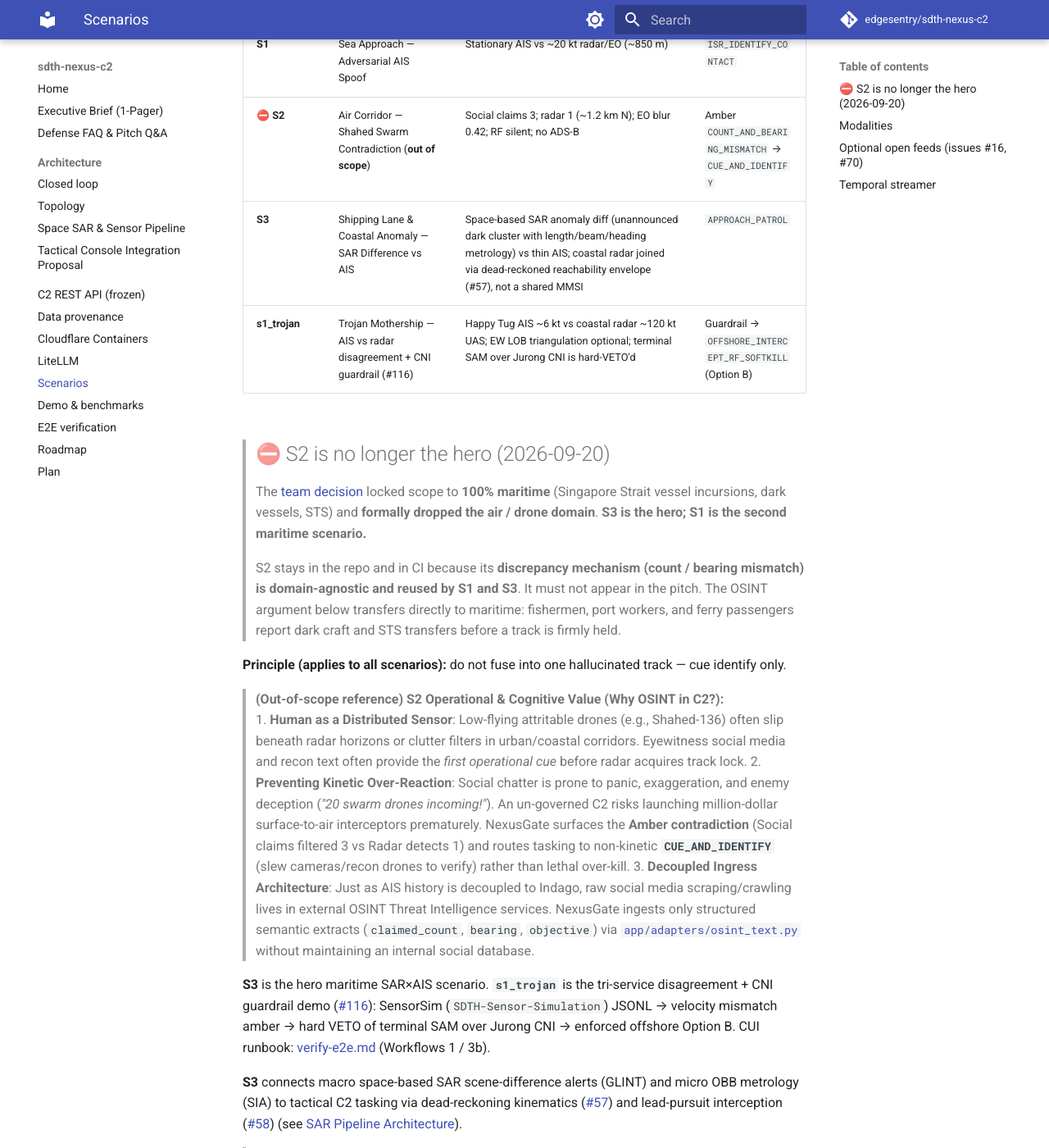
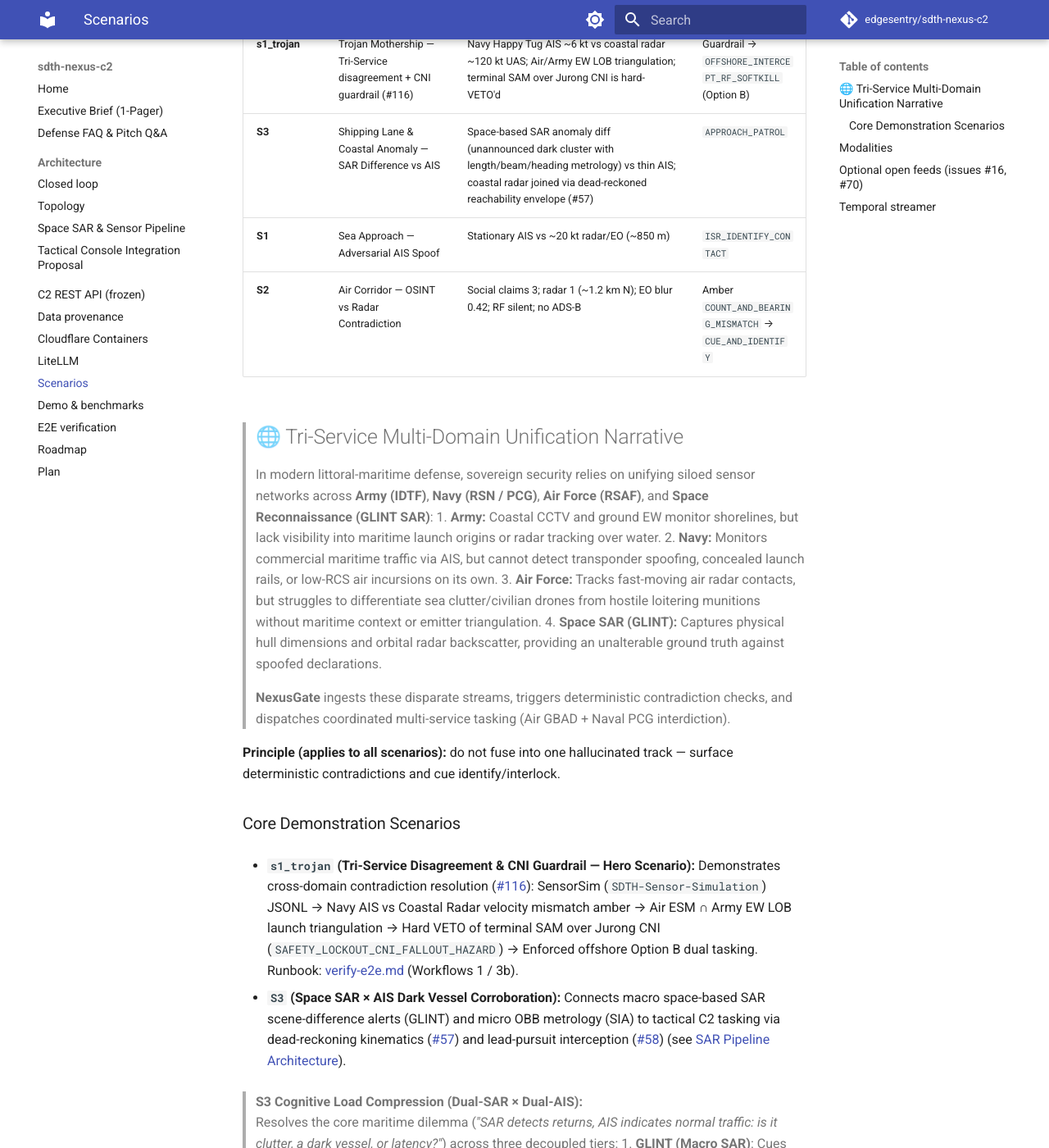
Before and after one commit to edgesentry/sdth-nexus-c2, an MkDocs documentation site: the page built from docs/scenarios.md, in a window 1280 px wide and 1400 px high, scrolled down 261 px. Shown: the whole window at 82% size. Built offline with MkDocs 1.6.1 and Material for MkDocs 9.7.7, drawn with Linux system fonts in a browser that asks for light colours; comment, search, counter and statistics services are not loaded.

Commit message:
docs(scenarios): replace obsolete 100% maritime note with tri-service narrative

```diff
--- a/docs/scenarios.md
+++ b/docs/scenarios.md
@@ -4,31 +4,31 @@ App-layer scenarios under `app/scenarios/`. Each run builds synthetic multi-vend
 
 | ID | Title | Conflict | Tasking |
 |----|-------|----------|---------|
+| **s1_trojan** | Trojan Mothership — Tri-Service disagreement + CNI guardrail (#116) | Navy Happy Tug AIS ~6 kt vs coastal radar ~120 kt UAS; Air/Army EW LOB triangulation; terminal SAM over Jurong CNI is hard-VETO'd | Guardrail → `OFFSHORE_INTERCEPT_RF_SOFTKILL` (Option B) |
+| **S3** | Shipping Lane & Coastal Anomaly — SAR Difference vs AIS | Space-based SAR anomaly diff (unannounced dark cluster with length/beam/heading metrology) vs thin AIS; coastal radar joined via dead-reckoned reachability envelope (#57) | `APPROACH_PATROL` |
 | **S1** | Sea Approach — Adversarial AIS Spoof | Stationary AIS vs ~20 kt radar/EO (~850 m) | `ISR_IDENTIFY_CONTACT` |
-| ⛔ **S2** | Air Corridor — Shahed Swarm Contradiction (**out of scope**) | Social claims 3; radar 1 (~1.2 km N); EO blur 0.42; RF silent; no ADS-B | Amber `COUNT_AND_BEARING_MISMATCH` → `CUE_AND_IDENTIFY` |
-| **S3** | Shipping Lane & Coastal Anomaly — SAR Difference vs AIS | Space-based SAR anomaly diff (unannounced dark cluster with length/beam/heading metrology) vs thin AIS; coastal radar joined via dead-reckoned reachability envelope (#57), not a shared MMSI | `APPROACH_PATROL` |
-| **s1_trojan** | Trojan Mothership — AIS vs radar disagreement + CNI guardrail (#116) | Happy Tug AIS ~6 kt vs coastal radar ~120 kt UAS; EW LOB triangulation optional; terminal SAM over Jurong CNI is hard-VETO'd | Guardrail → `OFFSHORE_INTERCEPT_RF_SOFTKILL` (Option B) |
+| **S2** | Air Corridor — OSINT vs Radar Contradiction | Social claims 3; radar 1 (~1.2 km N); EO blur 0.42; RF silent; no ADS-B | Amber `COUNT_AND_BEARING_MISMATCH` → `CUE_AND_IDENTIFY` |
 
-> ## ⛔ S2 is no longer the hero (2026-09-20)
+> ## 🌐 Tri-Service Multi-Domain Unification Narrative
 >
-> The [team decision](https://github.com/edgesentry/edgesentry-commercial/blob/main/docs/strategy/sdth2026/meeting-20260920-sdth-planning.md) locked scope to **100% maritime** (Singapore Strait vessel incursions, dark vessels, STS) and **formally dropped the air / drone domain**. **S3 is the hero; S1 is the second maritime scenario.**
+> In modern littoral-maritime defense, sovereign security relies on unifying siloed sensor networks across **Army (IDTF)**, **Navy (RSN / PCG)**, **Air Force (RSAF)**, and **Space Reconnaissance (GLINT SAR)**:
+> 1. **Army:** Coastal CCTV and ground EW monitor shorelines, but lack visibility into maritime launch origins or radar tracking over water.
+> 2. **Navy:** Monitors commercial maritime traffic via AIS, but cannot detect transponder spoofing, concealed launch rails, or low-RCS air incursions on its own.
+> 3. **Air Force:** Tracks fast-moving air radar contacts, but struggles to differentiate sea clutter/civilian drones from hostile loitering munitions without maritime context or emitter triangulation.
+> 4. **Space SAR (GLINT):** Captures physical hull dimensions and orbital radar backscatter, providing an unalterable ground truth against spoofed declarations.
 >
-> S2 stays in the repo and in CI because its **discrepancy mechanism (count / bearing mismatch) is domain-agnostic and reused by S1 and S3**. It must not appear in the pitch. The OSINT argument below transfers directly to maritime: fishermen, port workers, and ferry passengers report dark craft and STS transfers before a track is firmly held.
+> **NexusGate** ingests these disparate streams, triggers deterministic contradiction checks, and dispatches coordinated multi-service tasking (Air GBAD + Naval PCG interdiction).
 
-**Principle (applies to all scenarios):** do not fuse into one hallucinated track — cue identify only.
+**Principle (applies to all scenarios):** do not fuse into one hallucinated track — surface deterministic contradictions and cue identify/interlock.
 
-> **(Out-of-scope reference) S2 Operational & Cognitive Value (Why OSINT in C2?):**
-> 1. **Human as a Distributed Sensor**: Low-flying attritable drones (e.g., Shahed-136) often slip beneath radar horizons or clutter filters in urban/coastal corridors. Eyewitness social media and recon text often provide the *first operational cue* before radar acquires track lock.
-> 2. **Preventing Kinetic Over-Reaction**: Social chatter is prone to panic, exaggeration, and enemy deception (*"20 swarm drones incoming!"*). An un-governed C2 risks launching million-dollar surface-to-air interceptors prematurely. NexusGate surfaces the **Amber contradiction** (Social claims filtered 3 vs Radar detects 1) and routes tasking to non-kinetic **`CUE_AND_IDENTIFY`** (slew cameras/recon drones to verify) rather than lethal over-kill.
-> 3. **Decoupled Ingress Architecture**: Just as AIS history is decoupled to Indago, raw social media scraping/crawling lives in external OSINT Threat Intelligence services. NexusGate ingests only structured semantic extracts (`claimed_count`, `bearing`, `objective`) via [`app/adapters/osint_text.py`](data-provenance.md) without maintaining an internal social database.
+### Core Demonstration Scenarios
 
-**S3** is the hero maritime SAR×AIS scenario. **`s1_trojan`** is the tri-service
-disagreement + CNI guardrail demo ([#116](https://github.com/edgesentry/sdth-nexus-c2/issues/116)):
-SensorSim (`SDTH-Sensor-Simulation`) JSONL → velocity mismatch amber → hard VETO of terminal SAM over Jurong
-CNI → enforced offshore Option B. CUI runbook: [verify-e2e.md](verify-e2e.md)
-(Workflows 1 / 3b).
+* **`s1_trojan` (Tri-Service Disagreement & CNI Guardrail — Hero Scenario):**
+  Demonstrates cross-domain contradiction resolution ([#116](https://github.com/edgesentry/sdth-nexus-c2/issues/116)):
+  SensorSim (`SDTH-Sensor-Simulation`) JSONL → Navy AIS vs Coastal Radar velocity mismatch amber → Air ESM ∩ Army EW LOB launch triangulation → Hard VETO of terminal SAM over Jurong CNI (`SAFETY_LOCKOUT_CNI_FALLOUT_HAZARD`) → Enforced offshore Option B dual tasking. Runbook: [verify-e2e.md](verify-e2e.md) (Workflows 1 / 3b).
 
-**S3** connects macro space-based SAR scene-difference alerts (GLINT) and micro OBB metrology (SIA) to tactical C2 tasking via dead-reckoning kinematics ([#57](https://github.com/edgesentry/sdth-nexus-c2/issues/57)) and lead-pursuit interception ([#58](https://github.com/edgesentry/sdth-nexus-c2/issues/58)) (see [SAR Pipeline Architecture](architecture/sar_pipeline.md)).
+* **`S3` (Space SAR × AIS Dark Vessel Corroboration):**
+  Connects macro space-based SAR scene-difference alerts (GLINT) and micro OBB metrology (SIA) to tactical C2 tasking via dead-reckoning kinematics ([#57](https://github.com/edgesentry/sdth-nexus-c2/issues/57)) and lead-pursuit interception ([#58](https://github.com/edgesentry/sdth-nexus-c2/issues/58)) (see [SAR Pipeline Architecture](architecture/sar_pipeline.md)).
 
 > **S3 Cognitive Load Compression (Dual-SAR × Dual-AIS):**
 > Resolves the core maritime dilemma (*"SAR detects returns, AIS indicates normal traffic: is it clutter, a dark vessel, or latency?"*) across three decoupled tiers:
```
